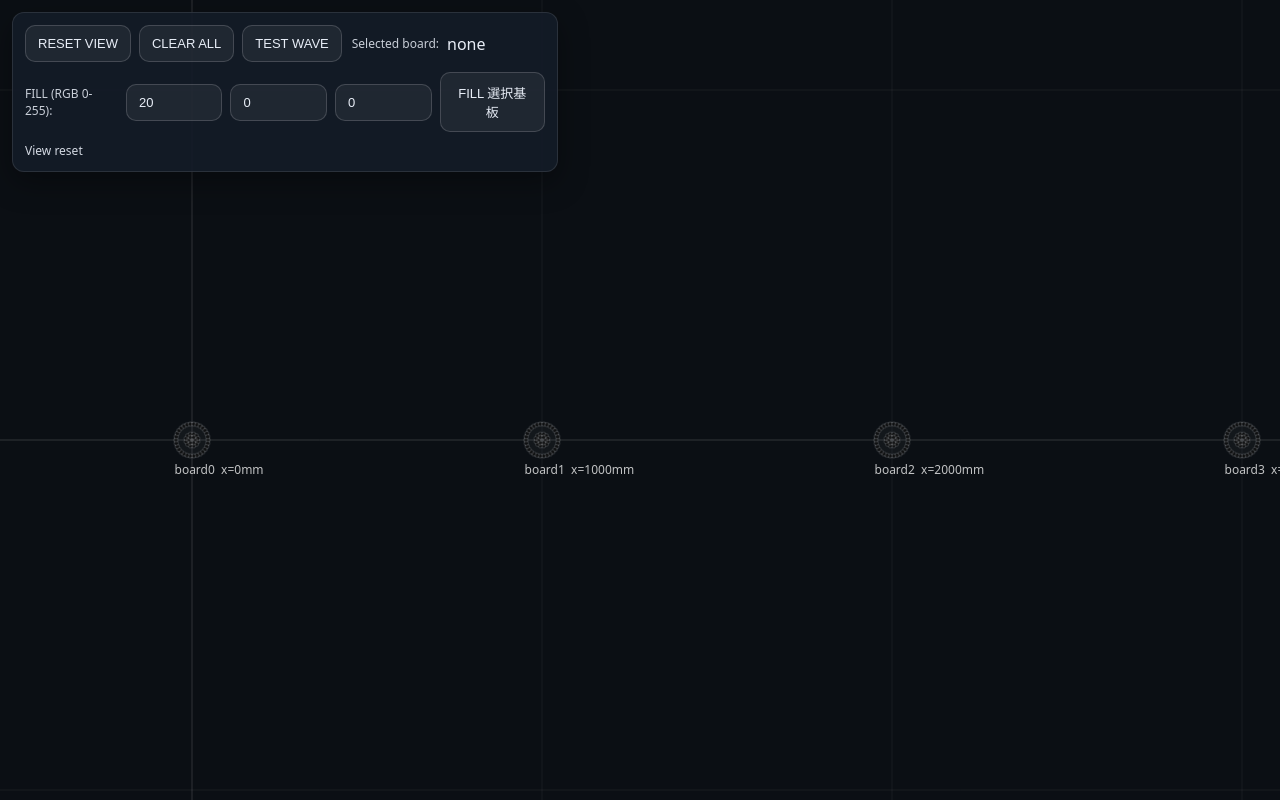
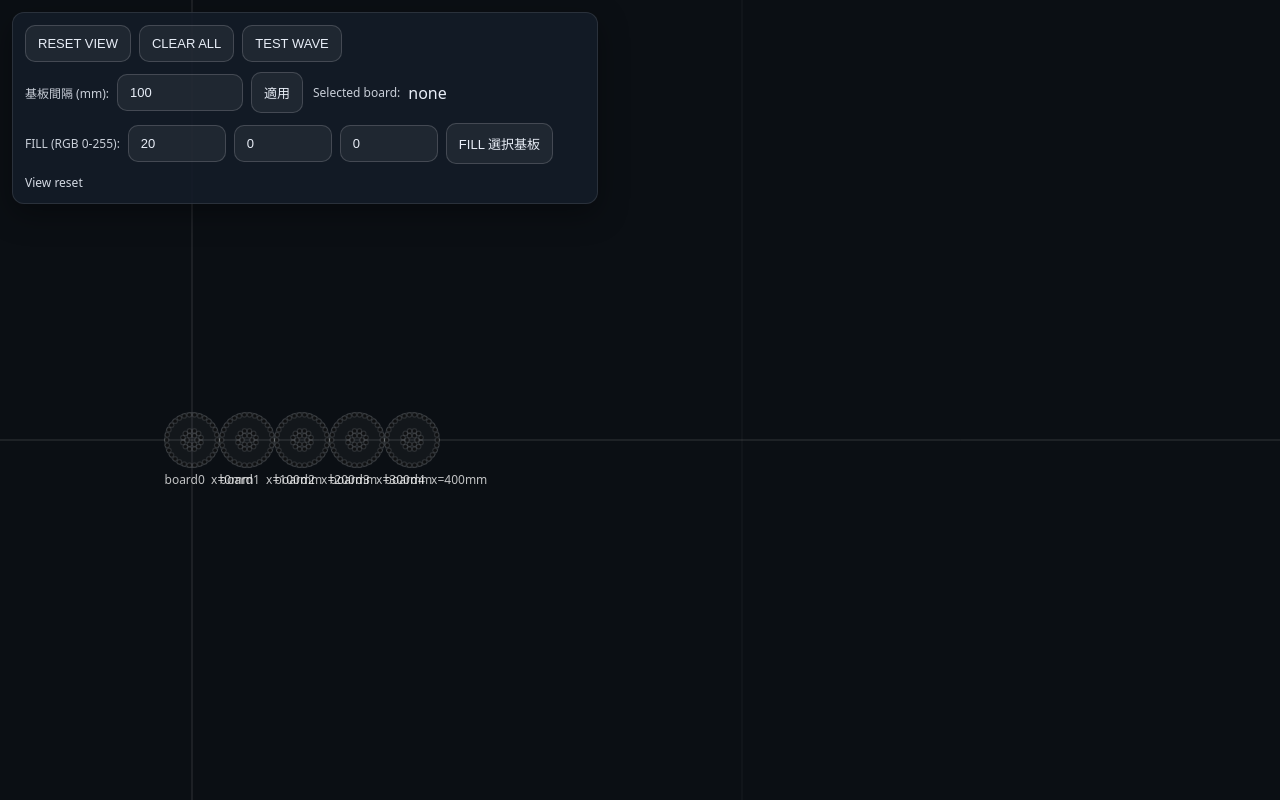
Before and after one commit to Bbee7358/LEDpikapika, a plain HTML site: page PC/sim/LED.html in a window 1280 px wide. Both pictures are taken after a click on the button "RESET VIEW". Drawn offline with Linux system fonts and the light colour scheme.

Commit message:
距離調節できるようにした。

```diff
--- a/PC/sim/LED.html
+++ b/PC/sim/LED.html
@@ -3,7 +3,7 @@
 <head>
   <meta charset="utf-8" />
   <meta name="viewport" content="width=device-width,initial-scale=1" />
-  <title>NeoPixel Board Virtual Space (5 boards, 1m spacing)</title>
+  <title>NeoPixel Board Virtual Space (5 boards, configurable spacing)</title>
   <style>
     html, body { margin:0; height:100%; background:#0b0f14; color:#e8eef7; font-family: system-ui, -apple-system, "Segoe UI", Roboto, sans-serif; }
     #ui {
@@ -12,7 +12,7 @@
       border: 1px solid rgba(255,255,255,0.10);
       border-radius: 12px;
       padding: 12px;
-      width: 520px; max-width: calc(100vw - 24px);
+      width: 560px; max-width: calc(100vw - 24px);
       box-shadow: 0 10px 30px rgba(0,0,0,0.35);
       display:flex; gap:10px; flex-wrap: wrap; align-items: center;
     }
@@ -40,6 +40,12 @@
     </div>
 
     <div class="group">
+      <span class="label">基板間隔 (mm):</span>
+      <input id="inSpacing" type="number" min="0" step="10" value="100" style="width:100px;">
+      <button id="btnApplySpacing">適用</button>
+    </div>
+
+    <div class="group">
       <span class="label">Selected board:</span>
       <span id="selLabel">none</span>
     </div>
@@ -60,41 +66,62 @@
 <script>
 (() => {
   // =============================
-  // 1) 仕様（PDFの仕様に合わせる）
+  // UI参照（最初に確保）
   // =============================
-  const BOARD_DIAM_MM = 100;      // 基板直径100mm :contentReference[oaicite:1]{index=1}
-  const LED_TOTAL = 48;           // 1基板48LED :contentReference[oaicite:2]{index=2}
+  const elSel = document.getElementById('selLabel');
+  const elStatus = document.getElementById('status');
 
-  // リング仕様 :contentReference[oaicite:3]{index=3}
+  function setStatus(s){ elStatus.textContent = s; }
+
+  // 何か例外で止まった時に画面上に出す
+  window.addEventListener('error', (e) => {
+    setStatus(`JS Error: ${e.message}`);
+  });
+
+  // =============================
+  // 1) 仕様（48LED/基板直径100mm）
+  // =============================
+  const BOARD_DIAM_MM = 100;
+  const LED_TOTAL = 48;
+
+  // リング仕様（外30/中12/内6）
   const RINGS = [
     { count: 30, diam: 92, startDeg: 0,   indexOffset: 0  },  // 0..29
     { count: 12, diam: 34, startDeg: 15,  indexOffset: 30 },  // 30..41
     { count:  6, diam: 18, startDeg: 0,   indexOffset: 42 },  // 42..47
   ];
 
-  // 5枚を1mおきに配置（mm）
+  function clamp255(n){
+    n = Number(n);
+    if (!Number.isFinite(n)) return 0;
+    return Math.max(0, Math.min(255, Math.round(n)));
+  }
+
+  // =============================
+  // 2) Boardデータ（位置は後で反映）
+  // =============================
   const boards = [];
-  const spacingMm = 1000;
-  for (let i=0;i<5;i++){
+  const BOARD_COUNT = 5;
+
+  for (let i = 0; i < BOARD_COUNT; i++) {
     boards.push({
       id: i,
-      x: i * spacingMm,
+      x: 0,
       y: 0,
       rotDeg: 0,
-      // ledColors: [ [r,g,b], ... ]（後で実機送信にそのまま使える形）
-      ledColors: Array.from({length: LED_TOTAL}, () => [0,0,0]),
+      ledColors: Array.from({ length: LED_TOTAL }, () => [0, 0, 0]),
     });
   }
 
-  // ==========================================
-  // 2) LEDローカル座標生成（基板中心が(0,0)）
-  // ==========================================
+  // =============================
+  // 3) LEDローカル座標生成（中心(0,0)）
+  // =============================
   const ledLocal = (() => {
     const arr = new Array(LED_TOTAL);
     for (const ring of RINGS) {
       const radius = ring.diam / 2;
-      for (let k=0;k<ring.count;k++){
-        const deg = ring.startDeg + (360 * k / ring.count); // 反時計回り増加 :contentReference[oaicite:4]{index=4}
+      for (let k = 0; k < ring.count; k++){
+        const deg = ring.startDeg + (360 * k / ring.count);
         const rad = deg * Math.PI / 180;
         const x = Math.cos(rad) * radius;
         const y = Math.sin(rad) * radius;
@@ -104,21 +131,26 @@
     return arr;
   })();
 
-  function rot2d(x,y,deg){
-    const a = deg * Math.PI/180;
+  function rot2d(x, y, deg){
+    const a = deg * Math.PI / 180;
     const c = Math.cos(a), s = Math.sin(a);
     return { x: x*c - y*s, y: x*s + y*c };
   }
 
-  function clamp255(n){
-    n = Number(n);
-    if (!Number.isFinite(n)) return 0;
-    return Math.max(0, Math.min(255, Math.round(n)));
+  // =============================
+  // 4) Board間隔反映
+  // =============================
+  function updateBoardPositions(spacingMm) {
+    for (let i = 0; i < boards.length; i++) {
+      boards[i].x = i * spacingMm;
+      boards[i].y = 0;
+    }
+    setStatus(`基板間隔を ${spacingMm} mm に設定`);
   }
 
-  // ==========================================
-  // 3) Canvas / Pan & Zoom / Hit test
-  // ==========================================
+  // =============================
+  // 5) Canvas / Pan & Zoom / Hit test
+  // =============================
   const canvas = document.getElementById('c');
   const ctx = canvas.getContext('2d', { alpha: false });
 
@@ -133,9 +165,8 @@
   window.addEventListener('resize', resize);
   resize();
 
-  // view transform: screen = (world * scale) + offset
   const view = {
-    scale: 0.35,        // 最初は全体見える程度
+    scale: 0.55,
     offX: window.innerWidth * 0.15,
     offY: window.innerHeight * 0.55,
   };
@@ -171,7 +202,6 @@
     const factor = Math.pow(1.0015, -e.deltaY);
     view.scale = Math.max(0.05, Math.min(3.0, view.scale * factor));
     const after = screenToWorld(mouse.x, mouse.y);
-    // ズーム中心をマウス位置に固定
     view.offX += (after.x - before.x) * view.scale;
     view.offY += (after.y - before.y) * view.scale;
   }, { passive:false });
@@ -181,7 +211,7 @@
   function hitTestBoard(screenX, screenY){
     const w = screenToWorld(screenX, screenY);
     const r = BOARD_DIAM_MM / 2;
-    // 一番近い基板中心を探し、円内ならヒット扱い
+
     let best = null;
     let bestD = Infinity;
     for (const b of boards){
@@ -202,16 +232,11 @@
     }
   });
 
-  // ==========================================
-  // 4) UI
-  // ==========================================
-  const elSel = document.getElementById('selLabel');
-  const elStatus = document.getElementById('status');
-
-  function setStatus(s){ elStatus.textContent = s; }
-
+  // =============================
+  // 6) UIイベント
+  // =============================
   document.getElementById('btnResetView').addEventListener('click', () => {
-    view.scale = 0.35;
+    view.scale = 0.55;
     view.offX = window.innerWidth * 0.15;
     view.offY = window.innerHeight * 0.55;
     setStatus('View reset');
@@ -232,9 +257,20 @@
     const r = clamp255(document.getElementById('inR').value);
     const g = clamp255(document.getElementById('inG').value);
     const b = clamp255(document.getElementById('inB').value);
+
     const board = boards.find(x => x.id === selectedBoardId);
     for (let i=0;i<LED_TOTAL;i++) board.ledColors[i] = [r,g,b];
+
     setStatus(`Filled board ${selectedBoardId} rgb=(${r},${g},${b})`);
+  });
+
+  document.getElementById('btnApplySpacing').addEventListener('click', () => {
+    const v = Number(document.getElementById('inSpacing').value);
+    if (!Number.isFinite(v) || v < 0) {
+      setStatus('無効な間隔です');
+      return;
+    }
+    updateBoardPositions(v);
   });
 
   let waveMode = false;
@@ -243,11 +279,10 @@
     setStatus(waveMode ? 'TEST WAVE: ON' : 'TEST WAVE: OFF');
   });
 
-  // ==========================================
-  // 5) 描画
-  // ==========================================
+  // =============================
+  // 7) 描画
+  // =============================
   function drawGrid(){
-    // 1000mmグリッド（=1m）を薄く表示
     const step = 1000;
     const w0 = screenToWorld(0,0);
     const w1 = screenToWorld(window.innerWidth, window.innerHeight);
@@ -274,7 +309,6 @@
     }
     ctx.stroke();
 
-    // 軸
     ctx.strokeStyle = 'rgba(255,255,255,0.10)';
     ctx.beginPath();
     {
@@ -294,13 +328,11 @@
     const c = worldToScreen(board.x, board.y);
     const r = (BOARD_DIAM_MM/2) * view.scale;
 
-    // 基板円
     ctx.fillStyle = 'rgba(255,255,255,0.03)';
     ctx.beginPath();
     ctx.arc(c.x, c.y, r, 0, Math.PI*2);
     ctx.fill();
 
-    // 選択枠
     if (board.id === selectedBoardId){
       ctx.lineWidth = 2;
       ctx.strokeStyle = 'rgba(180,220,255,0.70)';
@@ -315,7 +347,6 @@
       ctx.stroke();
     }
 
-    // LED点
     const ledRadiusPx = Math.max(1.6, 3.0 * view.scale);
     for (let i=0;i<LED_TOTAL;i++){
       const loc = ledLocal[i];
@@ -326,60 +357,58 @@
       const [R,G,B] = board.ledColors[i];
       const on = (R|G|B) !== 0;
 
-      // 外枠
       ctx.fillStyle = 'rgba(255,255,255,0.10)';
       ctx.beginPath();
       ctx.arc(s.x, s.y, ledRadiusPx+1.2, 0, Math.PI*2);
       ctx.fill();
 
-      // 発光
-      if (on){
-        ctx.fillStyle = `rgb(${R},${G},${B})`;
-      } else {
-        ctx.fillStyle = 'rgba(0,0,0,0.65)';
-      }
+      ctx.fillStyle = on ? `rgb(${R},${G},${B})` : 'rgba(0,0,0,0.65)';
       ctx.beginPath();
       ctx.arc(s.x, s.y, ledRadiusPx, 0, Math.PI*2);
       ctx.fill();
     }
 
-    // ラベル
     ctx.fillStyle = 'rgba(255,255,255,0.75)';
     ctx.font = '12px system-ui';
     ctx.fillText(`board${board.id}  x=${board.x}mm`, c.x - r, c.y + r + 16);
   }
 
-  // ==========================================
-  // 6) “あとから光らせる”ための雛形（Effect）
-  // ==========================================
+  // =============================
+  // 8) Effect雛形
+  // =============================
   function applyTestWave(t){
-    // boardごとに位相をずらして、LED番号で色相が変わるだけの簡易
-    for (const b of boards){
+    for (const bd of boards){
       for (let i=0;i<LED_TOTAL;i++){
-        const p = (t*0.001 + b.id*0.25 + i/LED_TOTAL);
+        const p = (t*0.001 + bd.id*0.25 + i/LED_TOTAL);
         const r = Math.floor(40 + 40*Math.sin(p*2*Math.PI));
         const g = Math.floor(40 + 40*Math.sin((p+0.33)*2*Math.PI));
-        const bb = Math.floor(40 + 40*Math.sin((p+0.66)*2*Math.PI));
-        b.ledColors[i] = [r,g,bb];
+        const b = Math.floor(40 + 40*Math.sin((p+0.66)*2*Math.PI));
+        bd.ledColors[i] = [r,g,b];
       }
     }
   }
 
-  // ==========================================
-  // 7) ループ
-  // ==========================================
+  // =============================
+  // 9) 初期配置（ここで呼ぶ！）
+  // =============================
+  const DEFAULT_SPACING = 100;
+  document.getElementById('inSpacing').value = String(DEFAULT_SPACING);
+  updateBoardPositions(DEFAULT_SPACING);
+
+  // =============================
+  // 10) ループ
+  // =============================
   let t0 = performance.now();
   function loop(now){
     const t = now - t0;
 
     if (waveMode) applyTestWave(t);
 
-    // 背景
     ctx.fillStyle = '#0b0f14';
     ctx.fillRect(0,0,window.innerWidth, window.innerHeight);
 
     drawGrid();
-    for (const b of boards) drawBoard(b);
+    for (const bd of boards) drawBoard(bd);
 
     elSel.textContent = (selectedBoardId === null) ? 'none' : String(selectedBoardId);
 
```
